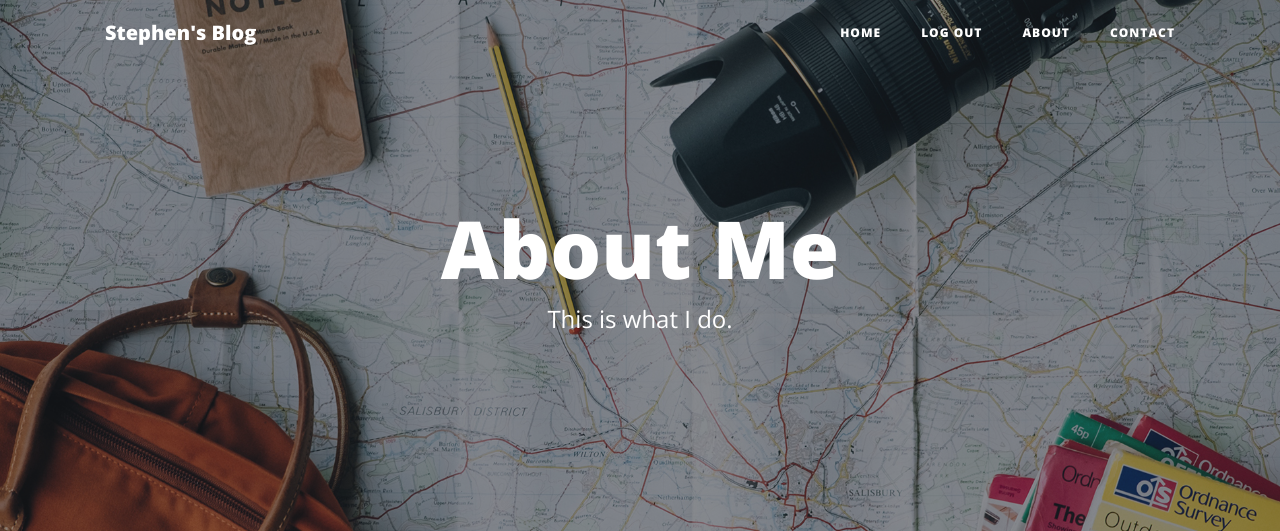
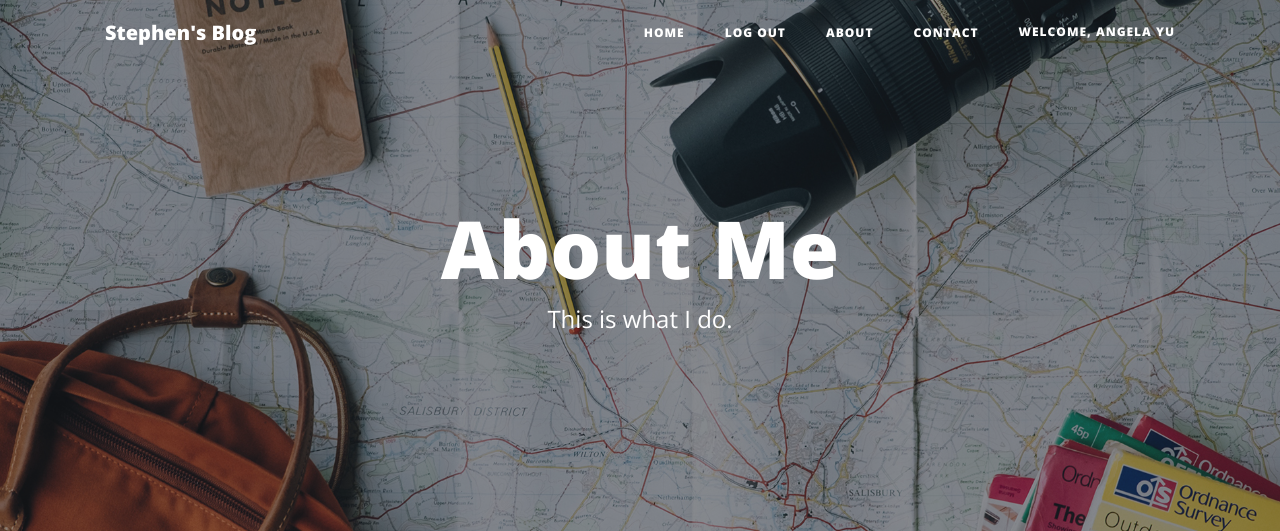
Before and after one commit to ghostjogger/Flask_Blog, a Flask app: page /about in a window 1280 px wide. Shown: the top 531 px of the page. Run offline with Flask 2, Linux system fonts and the light colour scheme; a user stored in the database is signed in; some libraries are stand-ins or nearby versions.

Commit message:
displays logged in user's name

```diff
--- a/templates/header.html
+++ b/templates/header.html
@@ -56,6 +56,11 @@
           <li class="nav-item">
             <a class="nav-link" href="{{ url_for('contact') }}">Contact</a>
           </li>
+                  {% if current_user.is_authenticated %}
+                               <li class="nav-item">
+                                   <a class="nav-item">Welcome, {{ current_user.name }}</a>
+          </li>
+        {% endif %}
         </ul>
       </div>
     </div>
```
Also changed, not shown: blog.db.
